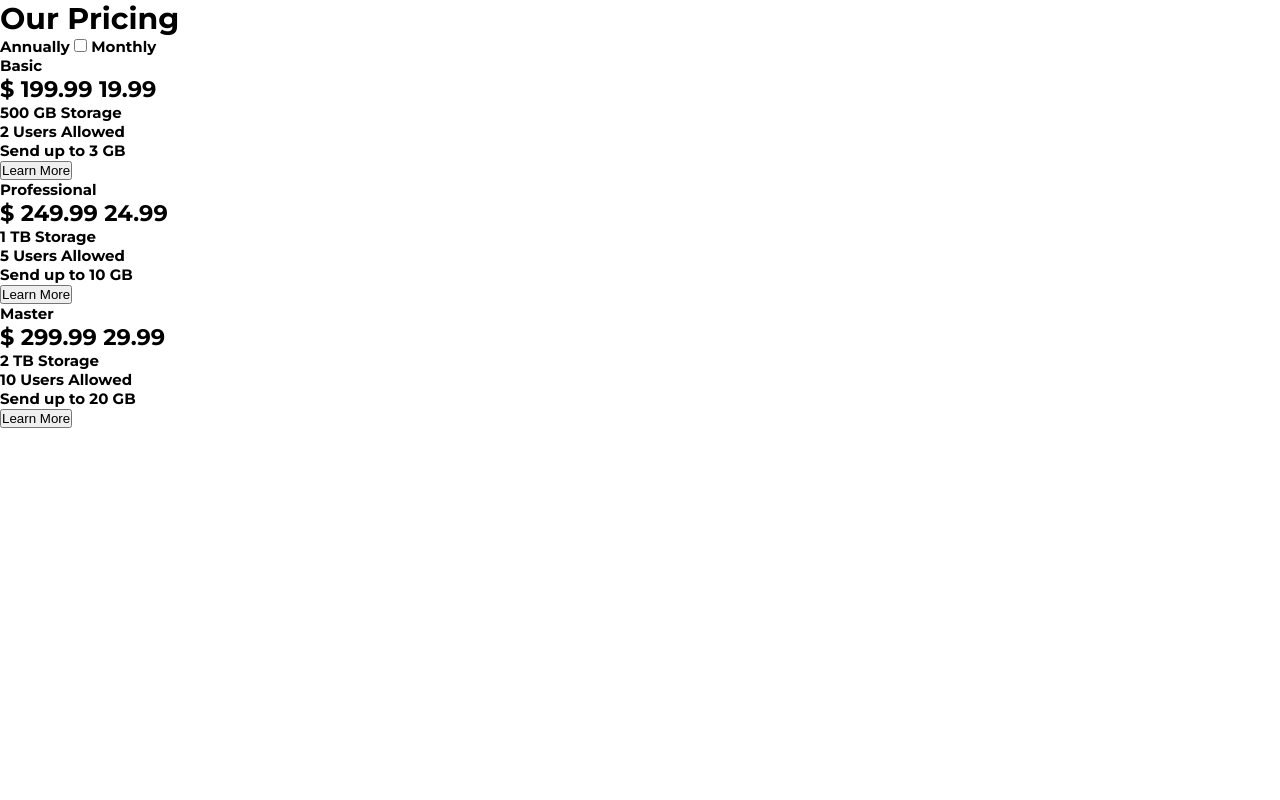
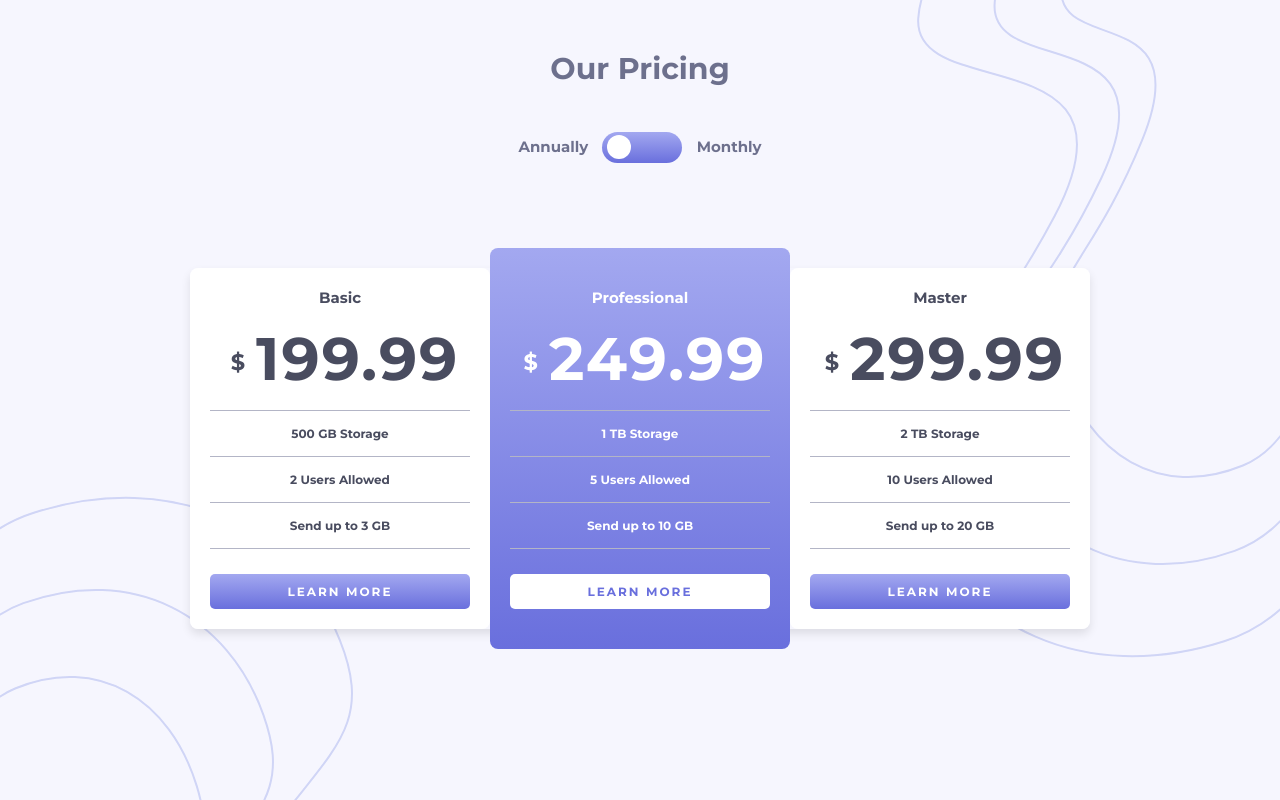
Before and after one commit to Diarrah/FEM-Toggle-Price, a plain HTML site: page index.html in a window 1280 px wide. Drawn offline with Linux system fonts and the light colour scheme.

Commit message:
Finished CSS

```diff
--- a/styles.css
+++ b/styles.css
@@ -1,4 +1,13 @@
 @import url('https://fonts.googleapis.com/css?family=Montserrat:700&display=swap');
+
+:root {
+    --very-light: hsl(240, 78%, 98%);
+    --light: hsl(234, 14%, 74%);
+    --grayish-blue: hsl(233, 13%, 49%);
+    --dark: hsl(232, 13%, 33%);
+    --purple: hsl(237, 63%, 64%);
+    --gradient: linear-gradient(hsl(236, 72%, 79%), hsl(237, 63%, 64%));
+}
 
 * {
     box-sizing: border-box;
@@ -11,10 +20,152 @@ html {
     font-family: 'Montserrat', sans-serif;
 }
 
-:root {
-    --very-light: hsl(240, 78%, 98%);
-    --light: hsl(234, 14%, 74%);
-    --grayish-blue: hsl(233, 13%, 49%);
-    --dark: hsl(232, 13%, 33%);
-    --gradient: linear-gradient(hsl(236, 72%, 79%), hsl(237, 63%, 64%));
+h1 { padding: 50px 0; }
+h2 {
+    font-size: 4em;
+    letter-spacing: 2px;
+    padding: 1rem 0;
 }
+
+.dollar {
+    position: relative;
+    top: -10px; left: 10px;
+    font-size: 1.5rem; }
+.hidden { display: none; }
+
+ul { list-style: none; }
+li {
+    font-size: 80%;
+    padding: 15px 0px;
+    border-bottom: 0.5px solid var(--light); }
+li:nth-of-type(1) { border-top: 0.5px solid var(--light); }
+
+/* BG Styling */
+body {
+    background-color: var(--very-light);
+    background-image: url(images/bg-top.svg), url(images/bg-bottom.svg);
+    background-position: top right, bottom left;
+    background-repeat: no-repeat;
+    min-height: 100vh;
+    overflow-x: hidden;
+    text-align: center; }
+
+/* Header */
+.header {
+    color: var(--grayish-blue);
+    width: 400px;
+    margin: 0 auto;
+}
+
+/*  Toggle Switch */
+.switch__label input { opacity: 0; }
+.switch__label {
+    position: relative;
+    display: inline-block;
+    height: 30.5px; width: 80px;
+    margin: 0 10px;
+    border: none;
+    border-radius: 100px;
+    background: var(--gradient);
+    bottom: 5px;
+}
+
+.slider {
+    position: absolute;
+    top: 0; bottom: 0; left: 0; right: 0;
+    cursor: pointer;
+}
+
+.slider::before {
+    content: '';
+    position: absolute;
+    left: 5px; top: 3px;
+    height: 24px; width: 24px;
+    background-color: #fff;
+    border-radius: 50%;
+    transition: 0.4s;
+}
+
+.switch__label input:checked + .slider::before { left: 51px; }
+
+/* Price Container */
+.price__container {
+    display: flex;
+    margin: 100px auto;
+    width: max-content;
+    border-radius: 8px;
+    background-color: transparent;
+    box-shadow: 0px 5px 10px rgba(0, 0, 0, 0.1);
+}
+
+.price__card {
+    background-color: #fff;
+    color: var(--dark);
+    border-radius: 8px;
+    padding: 20px;
+    max-height: 500px; min-width: 300px;
+}
+
+.price__card:nth-last-of-type(2) {
+    background: var(--gradient);
+    color: #fff;
+    margin: -20px 0;
+    padding: 40px 20px;
+}
+
+/* Button */
+.btn {
+    font-family: inherit;
+    font-size: 12px;
+    text-transform: uppercase;
+    letter-spacing: 2px;
+    width: 100%;
+    padding: 10px 0;
+    margin-top: 25px;
+    border: none;
+    border-radius: 5px;
+    background: var(--gradient);
+    color: #fff;
+    cursor: pointer;
+}
+
+.btn:focus { outline: none; }
+.btn:active { transform: scale(.98); }
+.btn:hover {
+    background: #fff;
+    color: var(--purple);
+    border: 0.5px solid var(--purple);
+}
+
+.white-btn {
+    background: #fff;
+    color: var(--purple);
+}
+
+.white-btn:hover {
+    background-color: transparent;
+    color: #fff;
+    border: 1px solid #fff;
+}
+
+/* MQs */
+@media screen and (max-width: 914px) {
+    .price__container {
+        flex-direction: column;
+        box-shadow: none;
+        width: 90%;
+        margin: 70px auto 0;
+    }
+
+    .price__card,
+    .price__card:nth-last-of-type(2) {
+        box-shadow: 0 5px 10px rgba(0, 0, 0, 0.15);
+        margin: 0 auto 70px;
+        width: 100%; max-width: 500px;
+    }
+
+@media screen and (max-width: 425px) {
+    .header { width: 300px; }
+    h2 { font-size: 3.5em; }
+    .price__card { min-width: 250px; }
+}
```
